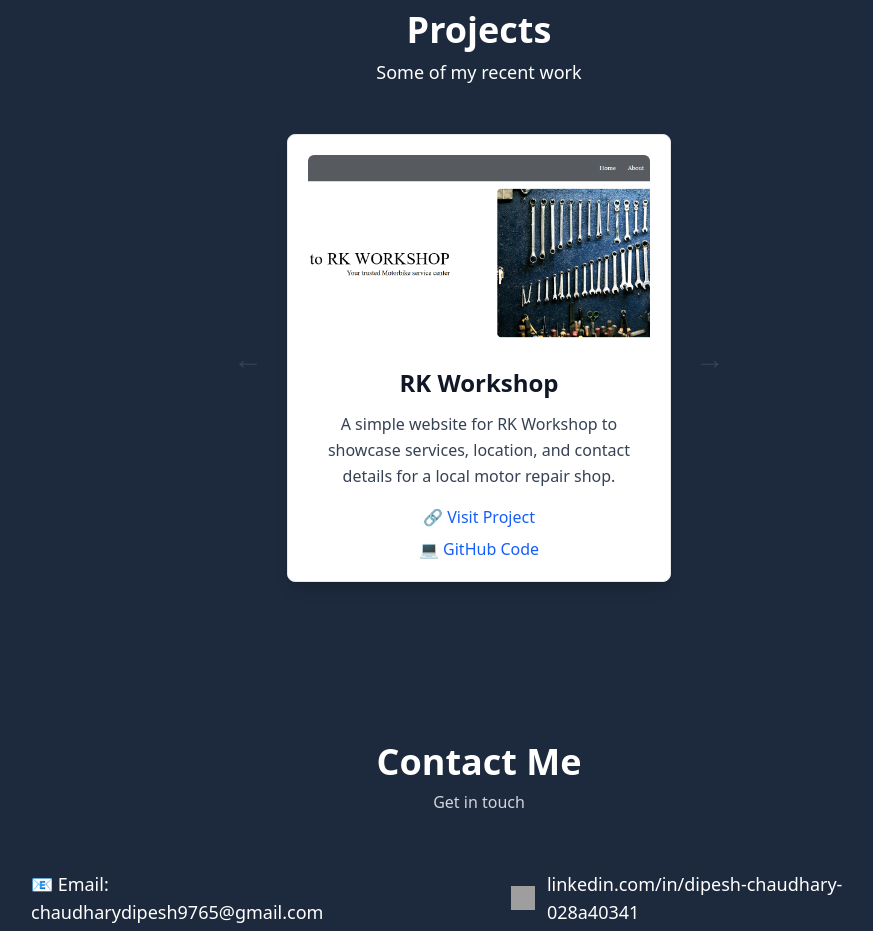
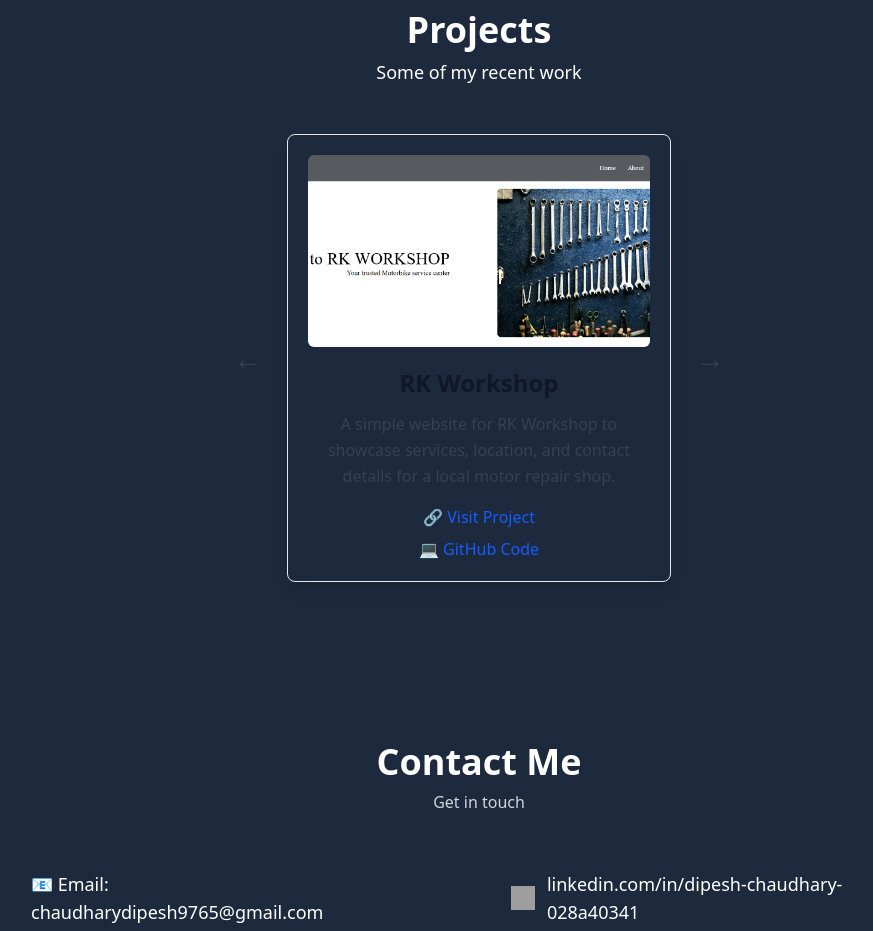
Before and after one commit to dipeshch98/Dipesh-portfolio, a React (Vite) app: page / in a window 1280 px wide. Shown: the part 2620-3551 px from the top of the page, without its empty margins (161-1034 px from the left). Built offline with nearby package versions, Linux system fonts and the light colour scheme; grey boxes are pictures that could not be loaded.

Commit message:
BG was changed

```diff
--- a/src/card/ProjectCard.jsx
+++ b/src/card/ProjectCard.jsx
@@ -2,7 +2,7 @@ import React from "react";
 
 const ProjectCard = ({ image, title, description, link, github }) => {
   return (
-    <div className="w-80 md:w-96 bg-white dark:bg-gray-900 border border-gray-200 dark:border-gray-700 rounded-lg shadow-lg p-5 flex flex-col">
+    <div className="w-80 md:w-96 dark:bg-gray-800 border border-gray-200 dark:border-gray-700 rounded-lg shadow-lg p-5 flex flex-col">
       <img
         src={image}
         alt={title}
```
